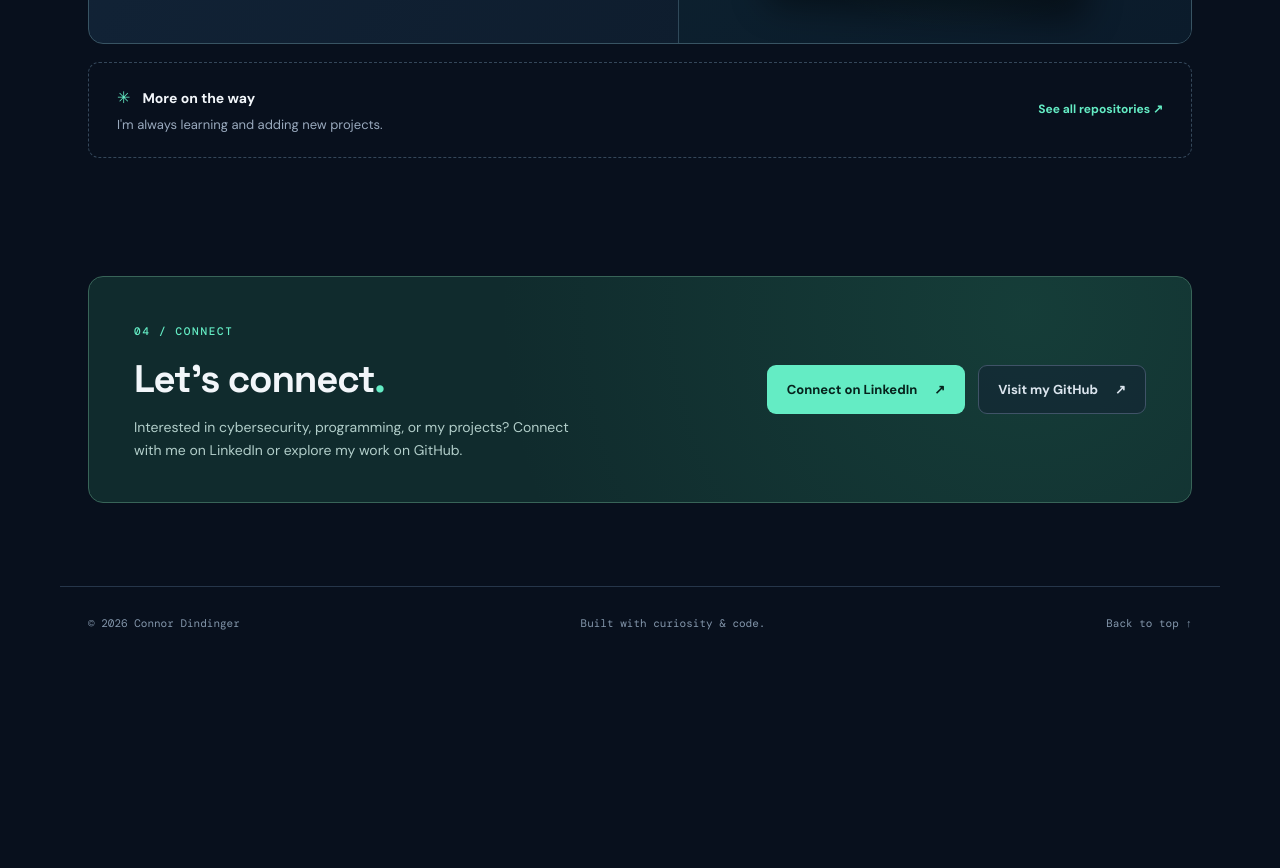
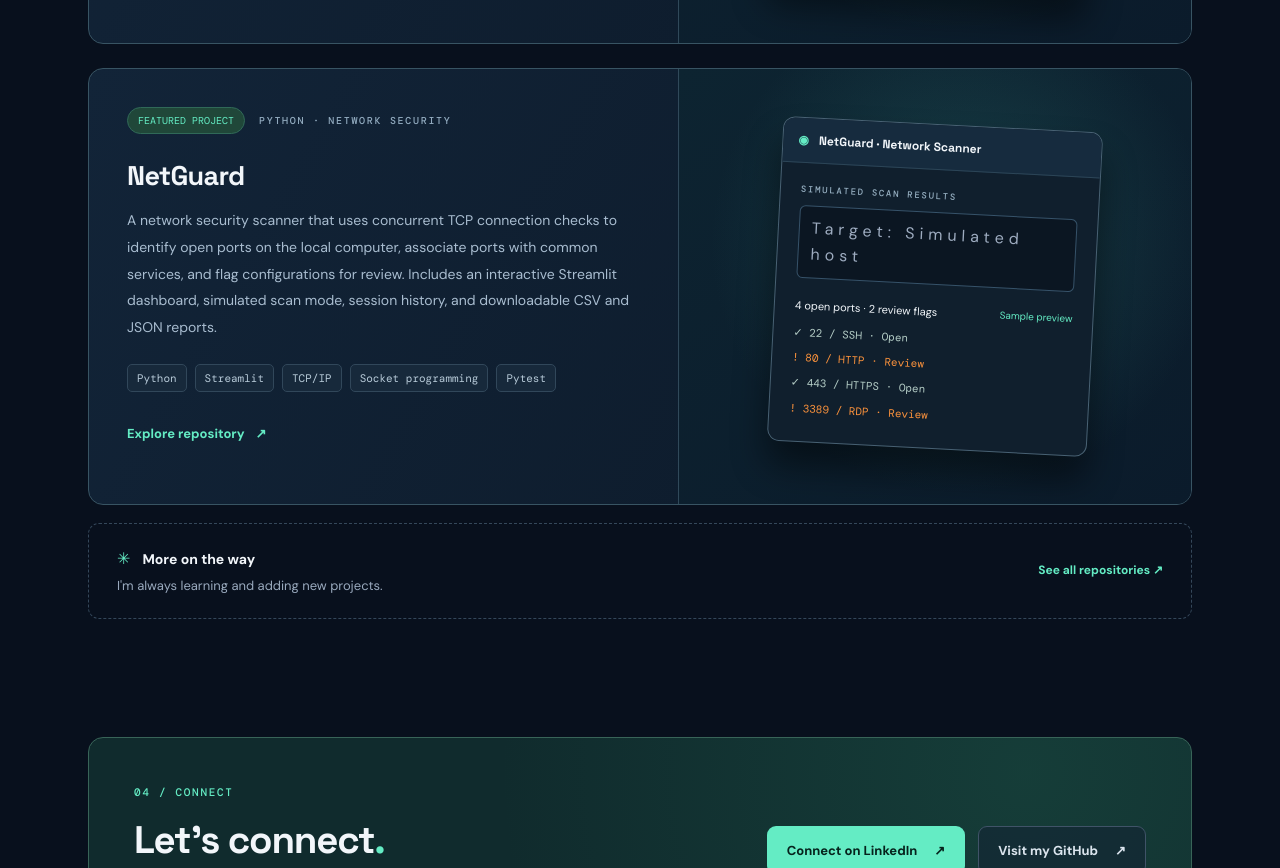
Before and after one commit to cyberseafoam/cyberseafoam.github.io, a plain HTML site: page index.html in a window 1280 px wide. Shown: the part 2784-3652 px from the top of the page. Before the commit the page ends 3450 px from the top, so only its background shows below. Drawn offline with nearby package versions, Linux system fonts and the light colour scheme.

Commit message:
Feature NetGuard network security scanner on portfolio

```diff
--- a/index.html
+++ b/index.html
@@ -101,6 +101,29 @@
           </div>
         </div>
       </article>
+      <article class="project-card" style="margin-top: 24px;">
+        <div class="project-details">
+          <div class="project-meta"><span class="featured-pill">FEATURED PROJECT</span><span class="project-year">PYTHON · NETWORK SECURITY</span></div>
+          <h3>NetGuard</h3>
+          <p>A network security scanner that uses concurrent TCP connection checks to identify open ports on the local computer, associate ports with common services, and flag configurations for review. Includes an interactive Streamlit dashboard, simulated scan mode, session history, and downloadable CSV and JSON reports.</p>
+          <div class="tags"><span>Python</span><span>Streamlit</span><span>TCP/IP</span><span>Socket programming</span><span>Pytest</span></div>
+          <a class="project-link" href="https://github.com/cyberseafoam/NetGuard" target="_blank" rel="noopener noreferrer">Explore repository <span aria-hidden="true">↗</span></a>
+        </div>
+        <div class="project-visual" aria-hidden="true">
+          <div class="mock-app">
+            <div class="mock-top"><span>◉</span> NetGuard · Network Scanner</div>
+            <div class="mock-body">
+              <div class="mock-label">SIMULATED SCAN RESULTS</div>
+              <div class="mock-input">Target: Simulated host</div>
+              <div class="mock-score"><span>4 open ports · 2 review flags</span><span class="mock-score-label">Sample preview</span></div>
+              <div class="mock-check">✓ 22 / SSH · Open</div>
+              <div class="mock-check" style="color:#fb923c;">! 80 / HTTP · Review</div>
+              <div class="mock-check">✓ 443 / HTTPS · Open</div>
+              <div class="mock-check" style="color:#fb923c;">! 3389 / RDP · Review</div>
+            </div>
+          </div>
+        </div>
+      </article>
       <div class="more-projects"><div><span class="mini-sparkle">✳</span><strong>More on the way</strong><p>I'm always learning and adding new projects.</p></div><a href="https://github.com/cyberseafoam?tab=repositories" target="_blank" rel="noopener noreferrer">See all repositories <span aria-hidden="true">↗</span></a></div>
     </section>
 
```
